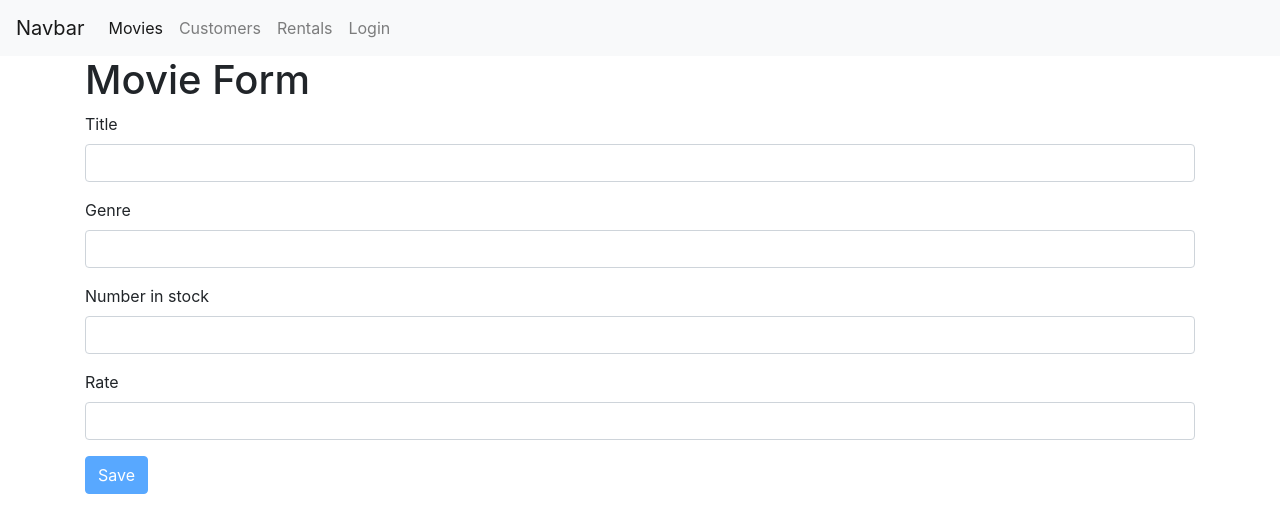
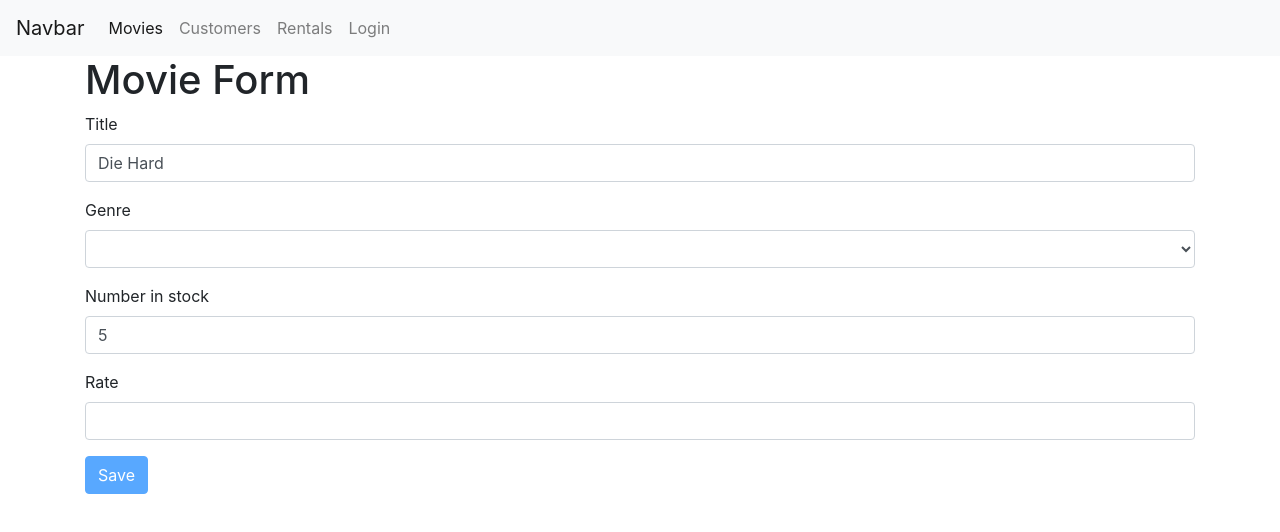
Before and after one commit to aindriu80/vidly-react, a React (Create React App) app: page /movies/5b21ca3eeb7f6fbccd471816 in a window 1280 px wide. Shown: the top 532 px of the page. Built offline with nearby package versions, Linux system fonts and the light colour scheme.

Commit message:
Add Movie form complete

```diff
--- a/src/components/common/form.jsx
+++ b/src/components/common/form.jsx
@@ -1,6 +1,7 @@
 import React, { Component } from "react";
 import Joi from "joi-browser";
 import Input from "./input";
+import Select from "./select";
 
 class Form extends Component {
   state = {
@@ -57,6 +58,21 @@
       </button>
     );
   }
+
+  renderSelect(name, label, options) {
+    const { data, errors } = this.state;
+
+    return (
+      <Select
+        name={name}
+        value={data[name]}
+        label={label}
+        options={options}
+        onChange={this.handleChange}
+        error={errors[name]}
+      />
+    );
+  }
   renderInput(name, label, type = "text") {
     const { data, errors } = this.state;
 
--- /dev/null
+++ b/src/components/common/select.jsx
@@ -0,0 +1,20 @@
+import React from "react";
+
+const Select = ({ name, label, options, error, ...rest }) => {
+  return (
+    <div className="form-group">
+      <label htmlFor={name}>{label}</label>
+      <select name={name} id={name} {...rest} className="form-control">
+        <option value="" />
+        {options.map(option => (
+          <option key={option._id} value={option.id}>
+            {option.name}
+          </option>
+        ))}
+      </select>
+      {error && <div className="alert alert-danger">{error}</div>}
+    </div>
+  );
+};
+
+export default Select;
--- a/src/components/movieForm.jsx
+++ b/src/components/movieForm.jsx
@@ -6,7 +6,7 @@
 
 class MovieForm extends Form {
   state = {
-    data: { title: "", genre: "", numberInStock: "", rate: "" },
+    data: { title: "", genreId: "", numberInStock: "", dailyRentalrate: "" },
     genres: [],
     errors: {}
   };
@@ -16,17 +16,49 @@
     title: Joi.string()
       .required()
       .label("Title"),
-    genre: Joi.string()
+    genreId: Joi.string()
       .required()
       .label("Genre"),
     numberInStock: Joi.string()
       .required()
+      .min(0)
+      .max(100)
       .label("Number in Stock"),
-    rate: Joi.string().required()
+    dailyRentalRate: Joi.number()
+      .required()
+      .min(0)
+      .max(10)
+      .label("Daily Rental Rate")
   };
+
+  componentDidMount() {
+    const genres = getGenres();
+    this.setState({ genres });
+
+    const movieId = this.props.match.params.id;
+    if (movieId === "new") return;
+
+    const movie = getMovie(movieId);
+    if (!movie) return this.props.history.replace("/not-found");
+
+    this.setState({ data: this.mapToViewModel(movie) });
+  }
+
+  mapToViewModel(movie) {
+    return {
+      _id: movie._id,
+      title: movie.title,
+      genreId: movie.genre._id,
+      numberInStock: movie.numberInStock,
+      dailyRentalRate: movie.dailyRentalRate
+    };
+  }
 
   doSubmit = () => {
     // Call the server
+    saveMovie(this.state.data);
+
+    this.this.props.history.push("/movies");
     console.log("Submitted");
   };
 
@@ -36,7 +68,7 @@
         <h1>Movie Form </h1>
         <form onSubmit={this.handleSubmit}>
           {this.renderInput("title", "Title")}
-          {this.renderInput("genre", "Genre")}
+          {this.renderSelect("genreId", "Genre", this.state.genres)}
           {this.renderInput("numberInStock", "Number in stock")}
           {this.renderInput("rate", "Rate")}
           {this.renderButton("Save")}
```
